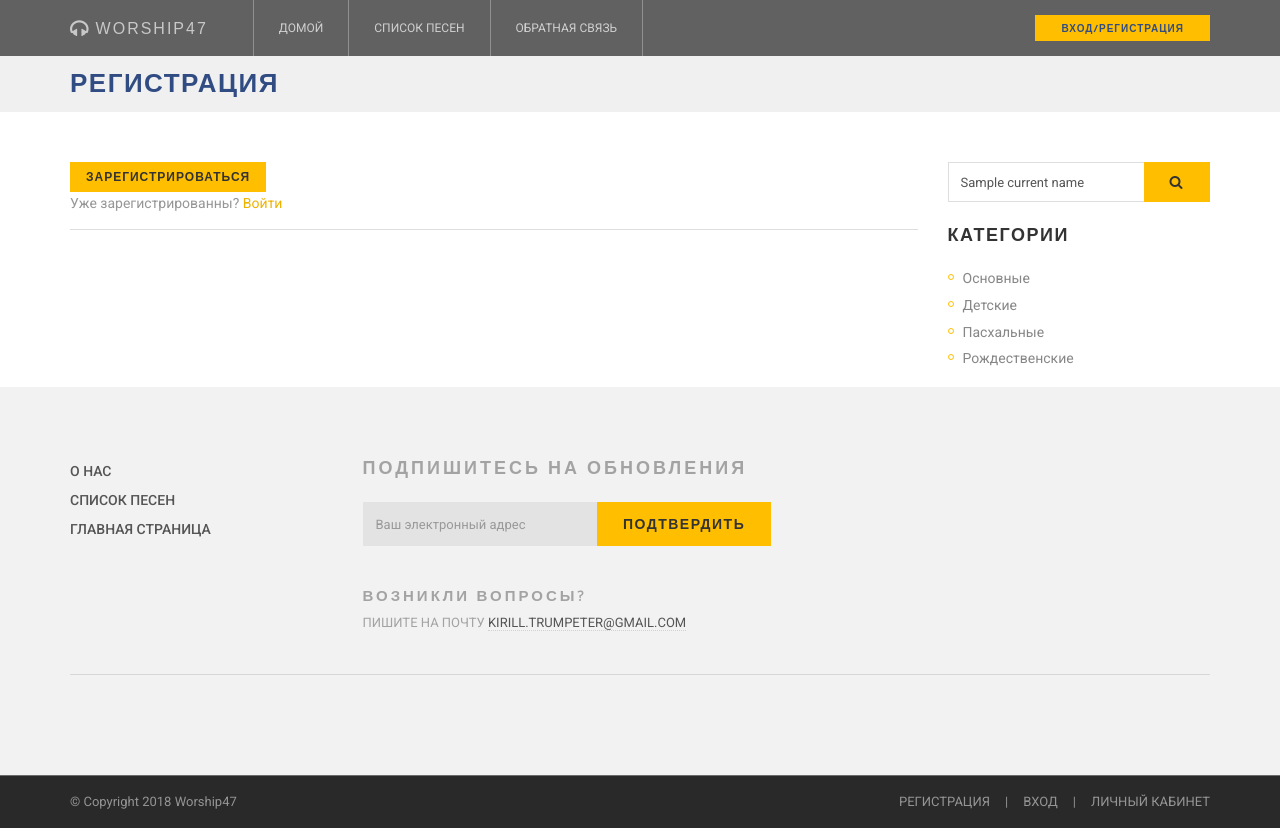
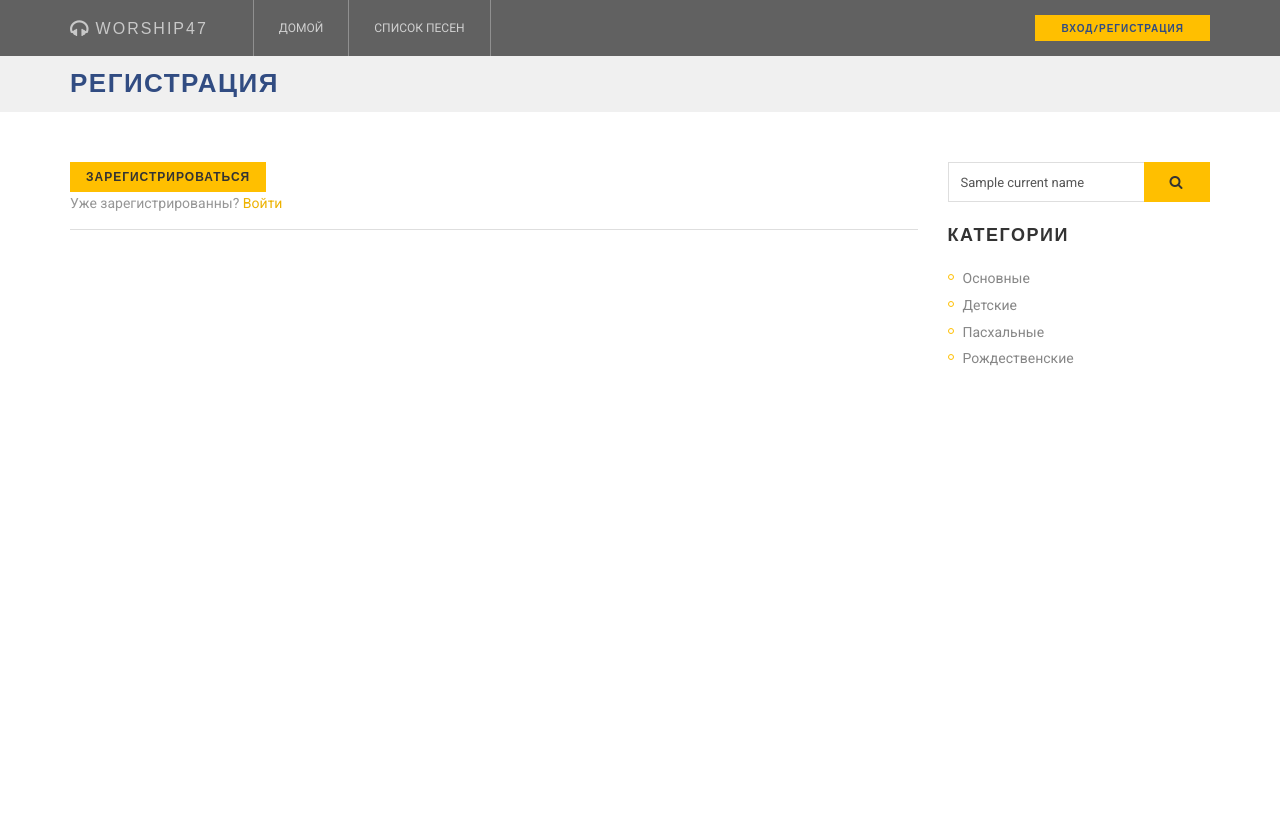
Before and after one commit to Warzone01/worship47, a Django app: template templates/signup.html in a window 1280 px wide. After the commit the page ends 366 px from the top, so only its background shows below. Run offline with Django 3.2, Linux system fonts and the light colour scheme; the template is opened without the code that fills it: most values are stand-ins (such as "Sample title", 1, 10 or a date in 2020); some libraries are stand-ins or nearby versions; some web fonts are replaced.

Commit message:
Clear frontend

```diff
--- a/templates/signup.html
+++ b/templates/signup.html
@@ -234,7 +234,7 @@
 								<a href="/songs/list/">Список песен</a>
 
 							</li>
-							<li><a href="contact.html">Обратная связь</a></li>
+
 						</ul>
 
 					</div><!--/.nav-collapse -->
@@ -398,92 +398,7 @@
 		</div>
 		<!-- end Main Wrapper -->
 
-		<div class="footer-wrapper scrollspy-footer">
 
-			<footer class="main-footer">
-
-				<div class="container">
-
-					<div class="row">
-
-						<div class="col-xs-12 col-sm-12 col-sm-4 col-md-3 mb-30-xs">
-
-							<ul class="menu-footer">
-
-								<li><a href="#">О нас</a></li>
-								<li><a href="/song/">Список песен</a></li>
-								<li><a href="/">Главная страница</a></li>
-
-							</ul>
-
-						</div>
-
-						<div class="col-xs-12 col-sm-12 col-sm-8 col-md-9">
-
-
-							<div class="row">
-
-								<div class="col-xs-12 col-sm-12 col-md-6 mt-30-sm">
-									<h4 class="footer-title">Подпишитесь на обновления</h4>
-									<form class="newsletter-footer">
-
-										<div class="input-group">
-
-											<input type="text" class="form-control" placeholder="Ваш электронный адрес" >
-
-											<div class="input-group-btn">
-												<button class="btn btn-primary">Подтвердить</button>
-											</div>
-
-										</div><!-- /input-group -->
-
-
-									</form>
-
-									<div class="clear mb-30"></div>
-
-									<h5 class="footer-title">Возникли вопросы?</h5>
-									<p class="footer-email uppercase">пишите на почту <a href="#">kirill.trumpeter@gmail.com</a></p>
-
-								</div>
-
-							</div>
-
-						</div>
-
-					</div>
-
-					<div class="bb mt-40"></div>
-					<div class="mb-40"></div>
-				</div>
-
-			</footer>
-
-			<footer class="secondary-footer">
-
-				<div class="container">
-
-					<div class="row">
-
-						<div class="col-sm-6">
-							<p class="copy-right">&#169; Copyright 2018 Worship47</p>
-						</div>
-
-						<div class="col-sm-6">
-							<ul class="secondary-footer-menu clearfix">
-								<li><a href="/account">Личный кабинет</a></li>
-								<li><a href="#">Вход</a></li>
-								<li><a href="#">Регистрация</a></li>
-							</ul>
-						</div>
-
-					</div>
-
-				</div>
-
-			</footer>
-
-		</div>
 
  </div> <!-- / .wrapper -->
 	<!-- end Container Wrapper -->
--- a/templates/songs/song_create_form.html
+++ b/templates/songs/song_create_form.html
@@ -49,7 +49,7 @@
               </div>
 
               <p>Просто следуйте полям и тому, что в них написано. Если у Вас
-                позник вопрос напишите мне в телеграм, вконтакт или просто
+                возник вопрос, напишите мне в телеграм, вконтакт или просто
                 позвоните</p>
 
               <h5 class="mb-15">Краткая инструкция</h5>
@@ -82,7 +82,7 @@
                   </div>
                   <div class="col-xs-12 col-sm-6">
                     <div class="form-group">
-                      <label for="{{ form.title_eng.id_for_label }}">Title (in english) </label>
+                      <label for="{{ form.title_eng.id_for_label }}">Title (in english, pls) </label>
                       {{ form.title_eng|add_class:"form-control"|append_attr:"placeholder:Song's title" }}
                       <div class="help-block with-errors">{{ form.title_eng.errors }}</div>
                     </div>
@@ -118,7 +118,7 @@
                   </div>
                   <div class="col-xs-12 col-sm-6">
                     <div class="form-group">
-                      <label for="{{ form.text_file.id_for_label }}">Загрузить файл с аккордами </label>
+                      <label for="{{ form.text_file.id_for_label }}">Загрузить файл с текстом </label>
                       {{ form.text_file|add_class:"filestyle"|set_data:"buttonText:Select file"|set_data:"buttonBefore:true" }}
                       <div class="help-block with-errors">{{ form.text_file.errors }}</div>
                     </div>
--- a/templates/songs/song_update_form.html
+++ b/templates/songs/song_update_form.html
@@ -49,7 +49,7 @@
               </div>
 
               <p>Просто следуйте полям и тому, что в них написано. Если у Вас
-                позник вопрос напишите мне в телеграм, вконтакт или просто
+                возник вопрос, напишите мне в телеграм, вконтакт или просто
                 позвоните</p>
 
               <h5 class="mb-15">Краткая инструкция</h5>
@@ -82,7 +82,7 @@
                   </div>
                   <div class="col-xs-12 col-sm-6">
                     <div class="form-group">
-                      <label for="{{ form.title_eng.id_for_label }}">Title (in english) </label>
+                      <label for="{{ form.title_eng.id_for_label }}">Title (in english, pls) </label>
                       {{ form.title_eng|add_class:"form-control"|append_attr:"placeholder:Song's title" }}
                       <div class="help-block with-errors">{{ form.title_eng.errors }}</div>
                     </div>
```
Also changed, not shown: templates/base.html (+2 -8 lines), templates/registration/login.html (+0 -86 lines), templates/songs/song_detail.html (+2 -51 lines).
